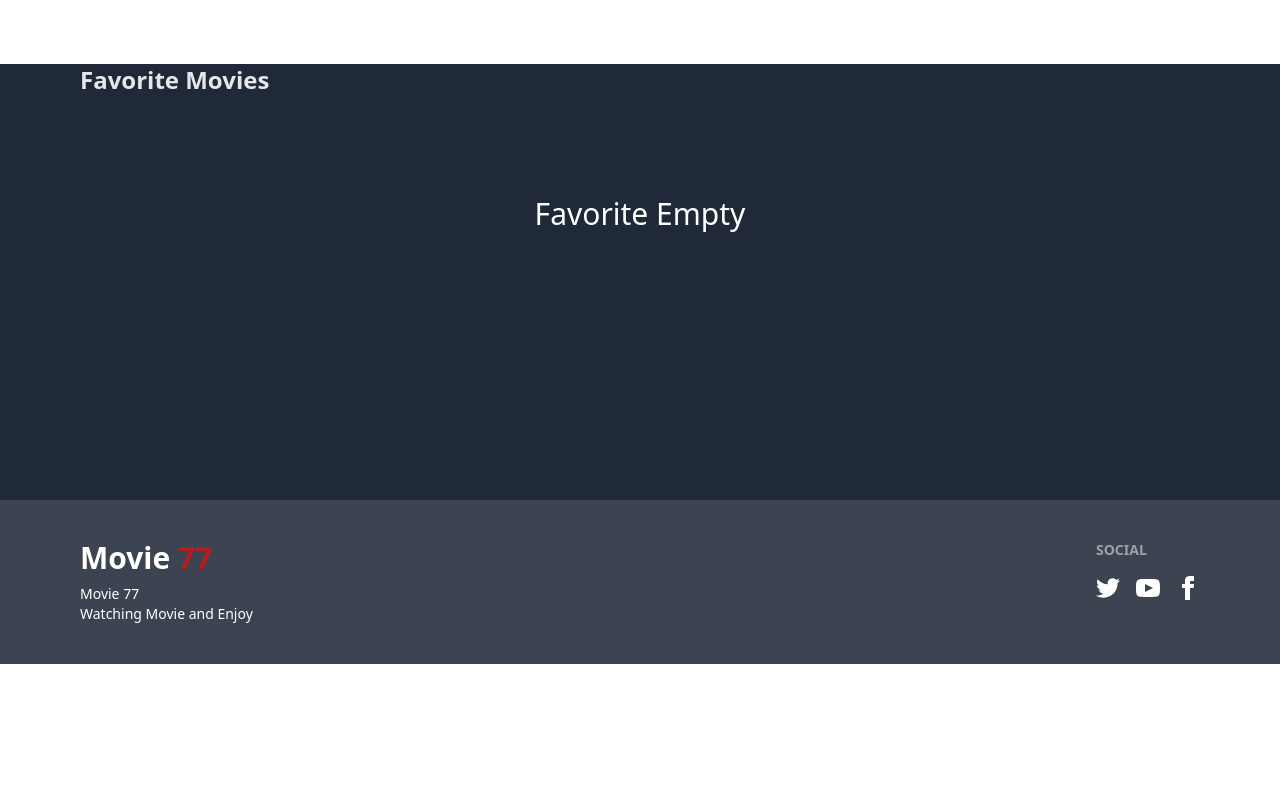
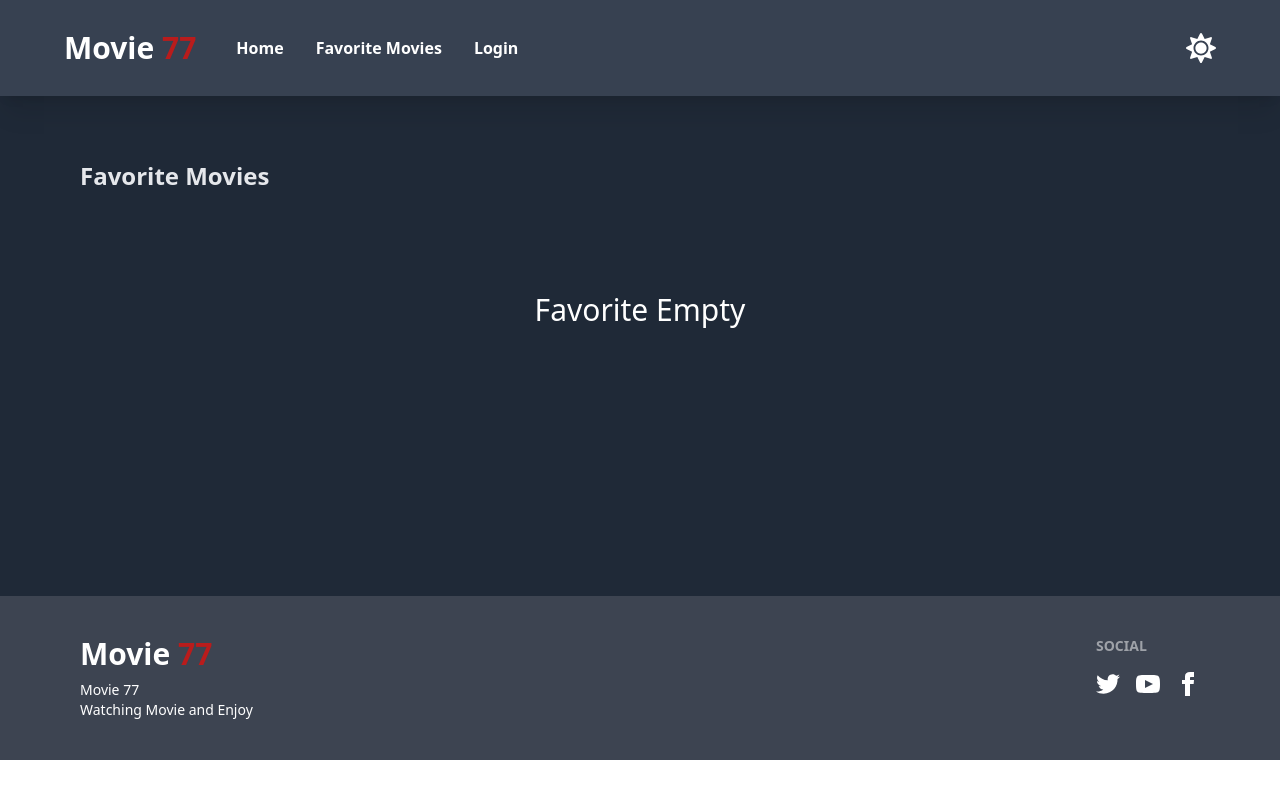
Before and after one commit to FE10-Muchamad-Mitro-Ubaidillah/mymovies-app-react, a React (Vite) app: page /favorite in a window 1280 px wide. Built offline with nearby package versions, Linux system fonts and the light colour scheme.

Commit message:
fix navbar

```diff
--- a/src/App.jsx
+++ b/src/App.jsx
@@ -26,14 +26,14 @@ const App = () => {
 
     return (
         <div className={`${theme === `dark` ? `bg-gray-800` : `bg-white`} max-w-screen`}>
-            {/* {cookie.name === 'undefined' ?
+            {cookie.name === 'undefined' ?
                 (
                     <MovieNavbar toggleTheme={() => dispatch(changeTheme())} />
                 ) :
                 (
                     <MovieNavbar toggleTheme={() => dispatch(changeTheme())} name={cookie.name} onLogout={() => onLogoutHandler()} cookie={cookie.name} />
                 )
-            } */}
+            }
             <Routes>
                 <Route path="/" element={<HomePage />} />
                 <Route path="/detail/:id" element={<DetailPage />} />
```
